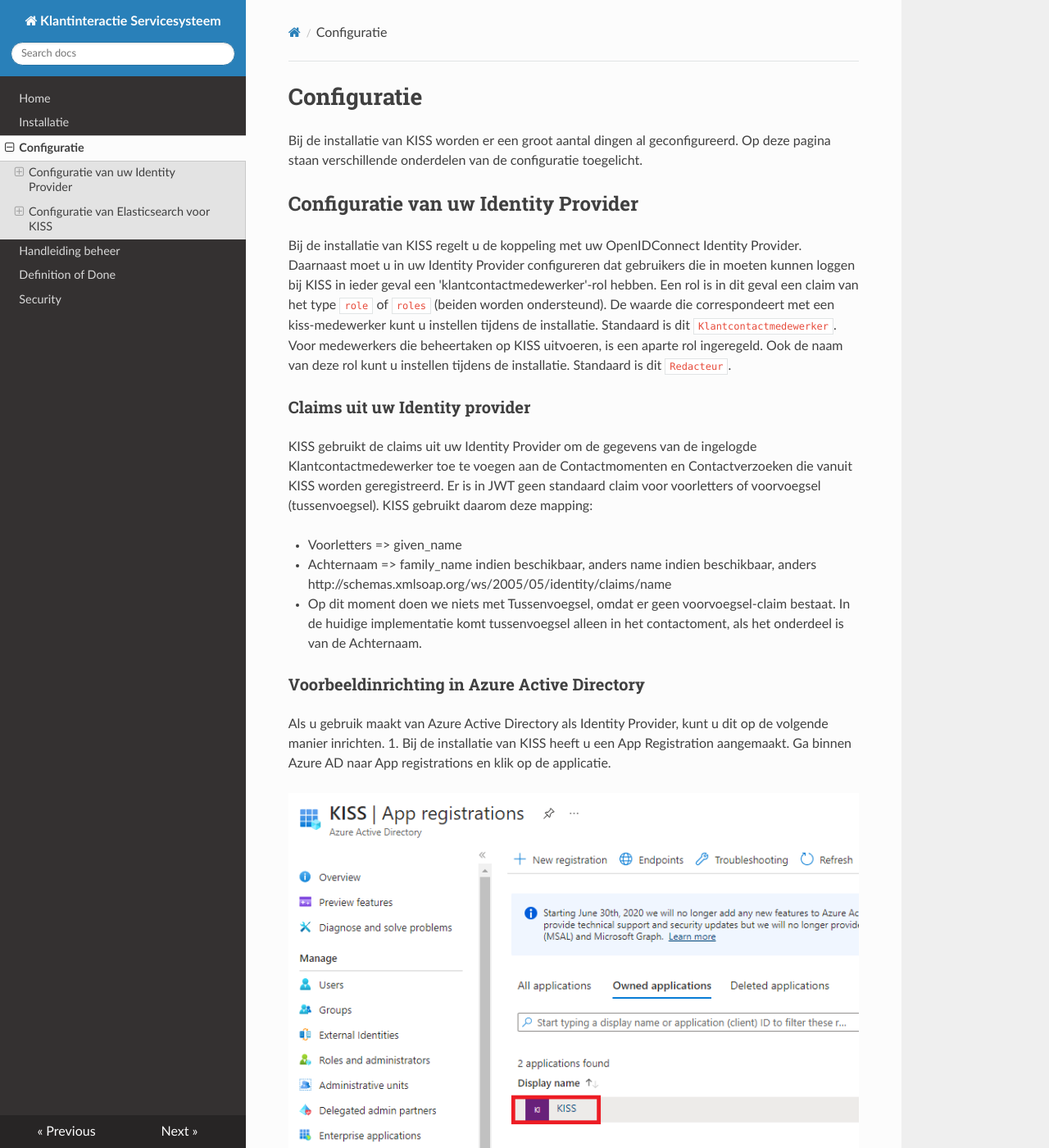
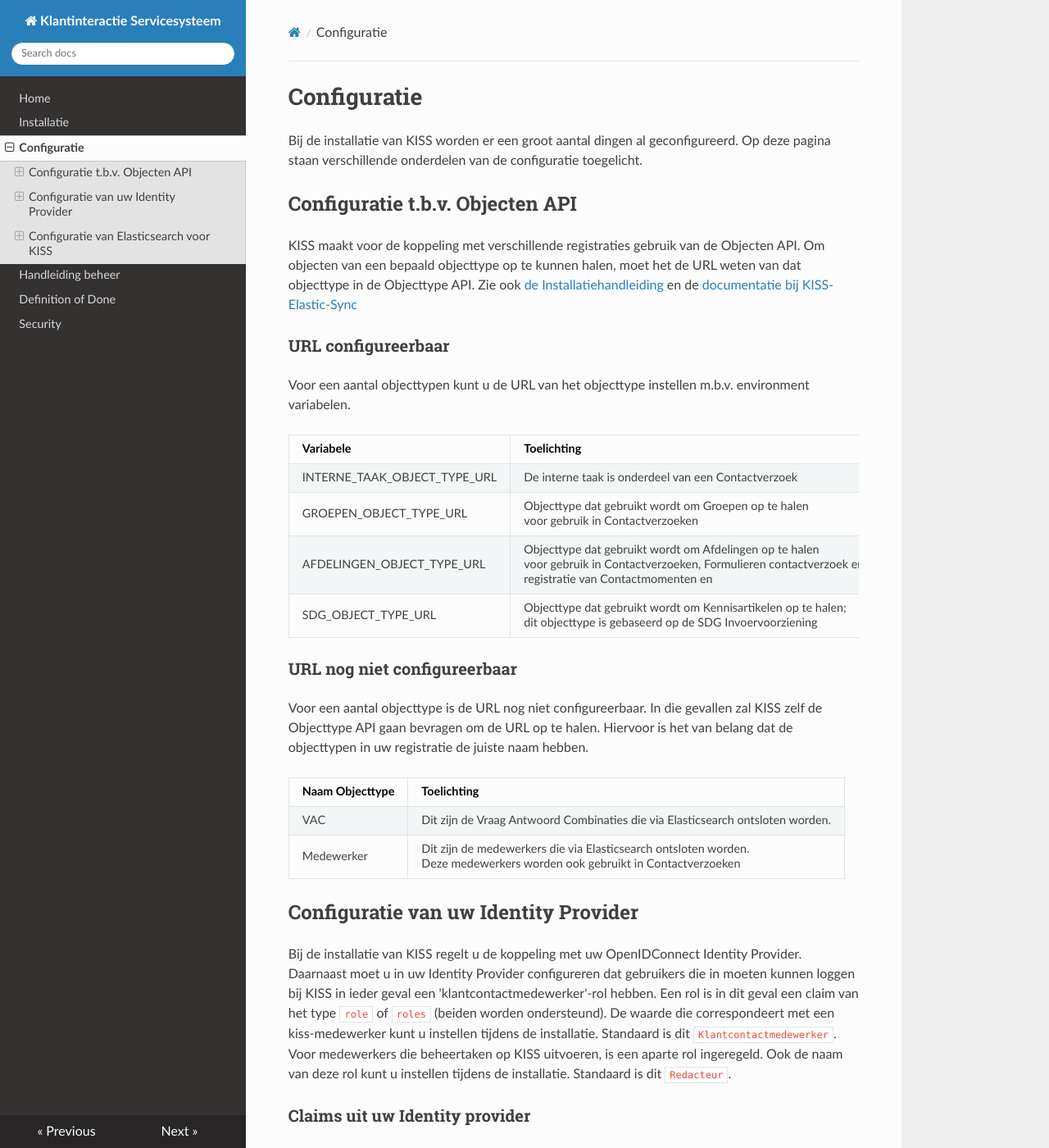
Before and after one commit to Klantinteractie-Servicesysteem/.github, an MkDocs documentation site: the page built from docs/CONFIGURATIE.md, in a window 1280 px wide and 1400 px high. Shown: the whole window at 82% size. Built offline with MkDocs 1.6.1, drawn with Linux system fonts in a browser that asks for light colours; nearby versions of some CDN libraries.

Commit message:
Update CONFIGURATIE.md
Uitleg toegevoegd over ophalen van objecten en objettypen

```diff
--- a/docs/CONFIGURATIE.md
+++ b/docs/CONFIGURATIE.md
@@ -1,5 +1,28 @@
 # Configuratie
 Bij de installatie van KISS worden er een groot aantal dingen al geconfigureerd. Op deze pagina staan verschillende onderdelen van de configuratie toegelicht.
+
+
+## Configuratie t.b.v. Objecten API
+KISS maakt voor de koppeling met verschillende registraties gebruik van de Objecten API. Om objecten van een bepaald objecttype op te kunnen halen, moet het de URL weten van dat objecttype in de Objecttype API. Zie ook [de Installatiehandleiding](https://kiss-klantinteractie-servicesysteem.readthedocs.io/en/latest/INSTALLATION/) en de [documentatie bij KISS-Elastic-Sync](https://github.com/Klantinteractie-Servicesysteem/KISS-Elastic-Sync/blob/main/README.md)
+
+### URL configureerbaar
+Voor een aantal objecttypen kunt u de URL van het objecttype instellen m.b.v. environment variabelen.
+
+| Variabele |  Toelichting |
+|---|---|
+| INTERNE_TAAK_OBJECT_TYPE_URL |  De interne taak is onderdeel van een Contactverzoek |
+| GROEPEN_OBJECT_TYPE_URL | Objecttype dat gebruikt wordt om Groepen op te halen <br/> voor gebruik in Contactverzoeken |
+| AFDELINGEN_OBJECT_TYPE_URL | Objecttype dat gebruikt wordt om Afdelingen op te halen <br/>voor gebruik in Contactverzoeken, Formulieren contactverzoek en <br />registratie van Contactmomenten en  |
+| SDG_OBJECT_TYPE_URL | Objecttype dat gebruikt wordt om Kennisartikelen op te halen; <br/>dit objecttype is gebaseerd op de SDG Invoervoorziening |
+
+
+### URL nog niet configureerbaar
+Voor een aantal objecttype is de URL nog niet configureerbaar. In die gevallen zal KISS zelf de Objecttype API gaan bevragen om de URL op te halen. Hiervoor is het van belang dat de objecttypen in uw registratie de juiste naam hebben.
+
+| Naam Objecttype |  Toelichting |
+|---|---|
+| VAC | Dit zijn de Vraag Antwoord Combinaties die via Elasticsearch ontsloten worden. |
+| Medewerker | Dit zijn de medewerkers die via Elasticsearch ontsloten worden. <br />Deze medewerkers worden ook gebruikt in Contactverzoeken |
 
 
 ## Configuratie van uw Identity Provider
```
